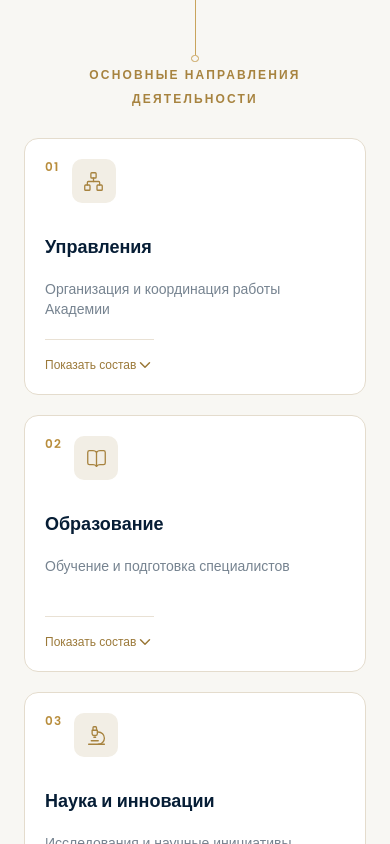
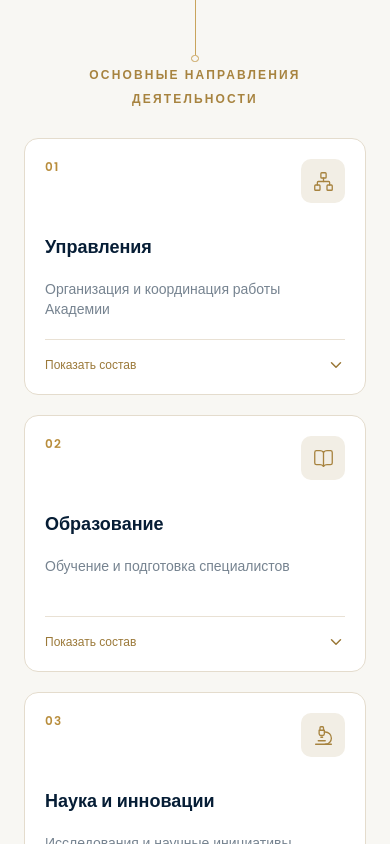
Before and after one commit to karimzade4444/APA, a Next.js app: page /about/structure in a window 390 px wide. Shown: the part 2840-3684 px from the top of the page. Built offline with nearby package versions, Linux system fonts and the light colour scheme.

Commit message:
feat: улучшить стилизацию компонента StructureChart для лучшего отображения

```diff
--- a/src/app/about/structure/page.tsx
+++ b/src/app/about/structure/page.tsx
@@ -14,7 +14,6 @@ export default function StructurePage() {
     <main className="min-h-screen bg-[#f8f7f3]">
       <StructureHero />
       <StructureChart/>
-
     </main>
   );
 }
--- a/src/components/structure/StructureChart.tsx
+++ b/src/components/structure/StructureChart.tsx
@@ -212,7 +212,7 @@ export function StructureChart() {
               <motion.article
                 key={branch.id}
                 {...reveal(0.05 * index)}
-                className={`relative flex h-full flex-col overflow-hidden rounded-xl border bg-white transition-colors duration-300 ${
+                className={`relative flex self-start flex-col overflow-hidden rounded-xl border bg-white transition-colors duration-300 ${
                   isOpen
                     ? "border-[#c9a45c]/70 shadow-[0_12px_35px_rgba(6,29,53,0.07)]"
                     : "border-[#e4dccd] hover:border-[#c9a45c]/60"
@@ -222,7 +222,7 @@ export function StructureChart() {
                   type="button"
                   aria-expanded={isOpen}
                   onClick={() => toggleBranch(branch.id)}
-                  className="flex h-full w-full flex-1 flex-col p-5 text-left sm:p-6"
+                  className="min-h-[254px] w-full p-5 text-left sm:p-6"
                 >
                   <div className="flex items-start justify-between gap-3">
                     <span className="text-xs font-semibold tabular-nums tracking-widest text-[#b88d3c]">
@@ -244,7 +244,7 @@ export function StructureChart() {
                     {branch.title}
                   </h3>
 
-                  <p className="mt-2 min-h-10 flex-1 text-sm leading-5 text-[#061d35]/55">
+                  <p className="mt-2 min-h-10 text-sm leading-5 text-[#061d35]/55">
                     {branch.description}
                   </p>
 
```
